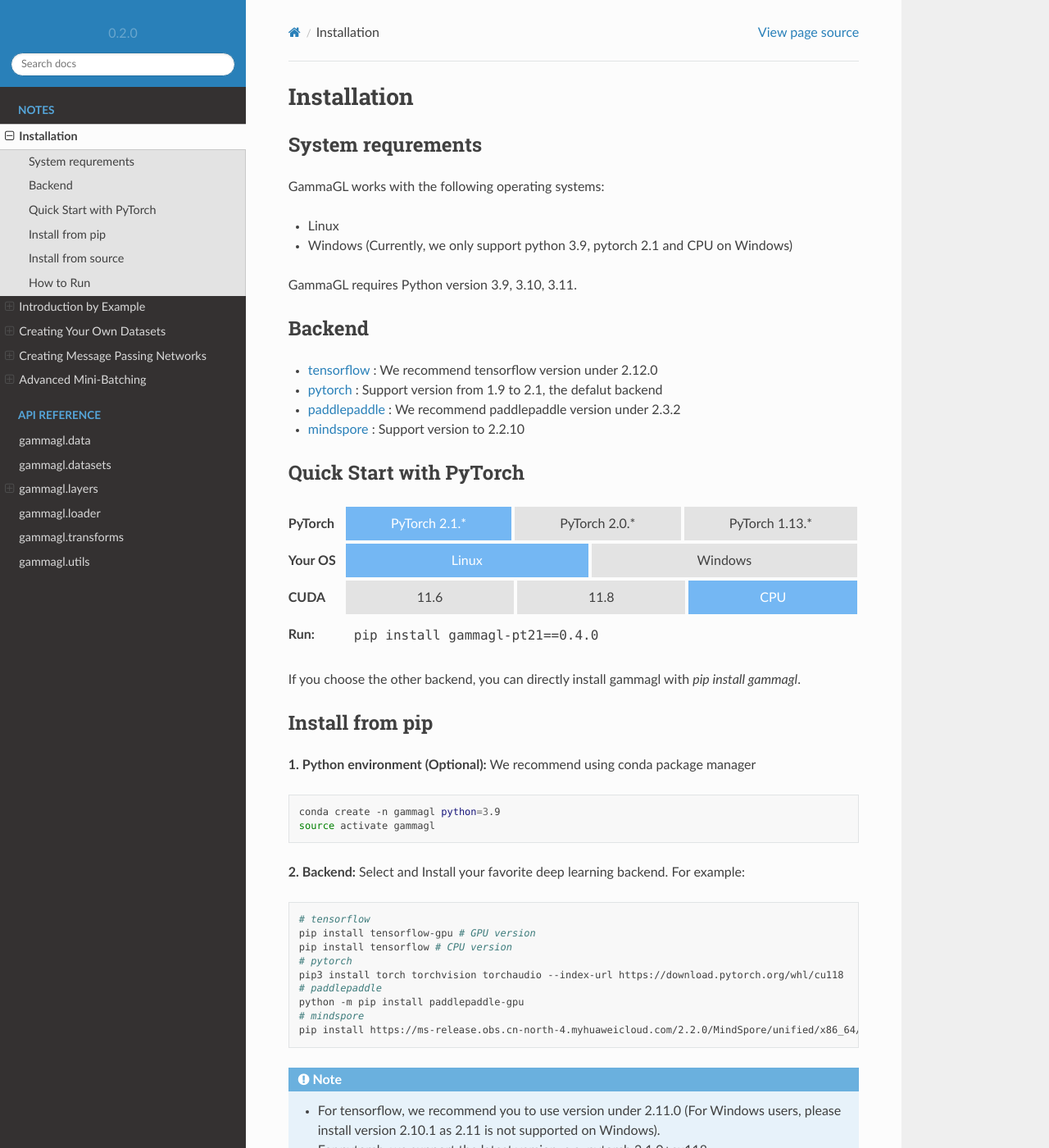
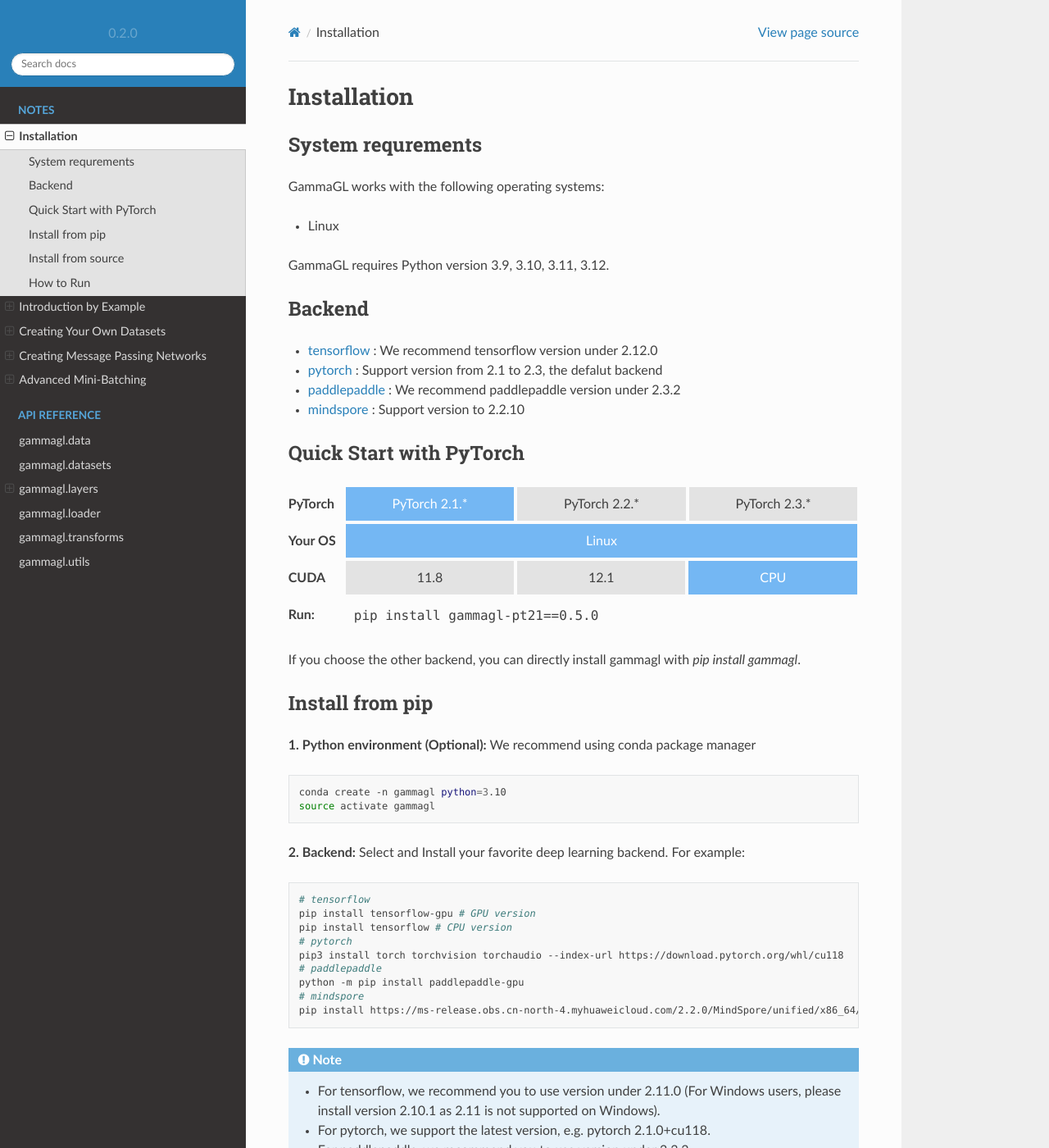
Before and after one commit to BUPT-GAMMA/GammaGL, a Sphinx documentation site: the page built from docs/source/notes/installation.rst, in a window 1280 px wide and 1400 px high. Shown: the whole window at 82% size. Built offline with Sphinx 7.4.7 and the Read the Docs theme 2.0.0, drawn with Linux system fonts in a browser that asks for light colours; some of the changed text lies outside the part shown.

Commit message:
update docs

```diff
--- a/docs/source/notes/installation.rst
+++ b/docs/source/notes/installation.rst
@@ -6,15 +6,14 @@ System requrements
 GammaGL works with the following operating systems:
 
 * Linux
-* Windows (Currently, we only support python 3.9, pytorch 2.1 and CPU on Windows)
 
-GammaGL requires Python version 3.9, 3.10, 3.11.
+GammaGL requires Python version 3.9, 3.10, 3.11, 3.12.
 
 Backend
 -------
 
 - `tensorflow <https://www.tensorflow.org/api_docs/>`_ : We recommend tensorflow version under 2.12.0
-- `pytorch <https://pytorch.org/get-started/locally/>`_ : Support version from 1.9 to 2.1, the defalut backend
+- `pytorch <https://pytorch.org/get-started/locally/>`_ : Support version from 2.1 to 2.3, the defalut backend
 - `paddlepaddle <https://www.paddlepaddle.org.cn/>`_ : We recommend paddlepaddle version under 2.3.2
 - `mindspore <https://www.mindspore.cn/install>`_ : Support version to 2.2.10
 
@@ -33,7 +32,7 @@ Install from pip
 
 .. code:: bash
 
-   conda create -n gammagl python=3.9
+   conda create -n gammagl python=3.10
    source activate gammagl
 
 **2. Backend:** Select and Install your favorite deep learning backend. For example:
@@ -60,7 +59,7 @@ Install from pip
 
 .. code:: bash
 
-    pip install gammagl
+    pip install gammagl-pt23==0.5.0
 
 Install from source
 -------------------
@@ -69,7 +68,7 @@ Install from source
 
 .. code:: bash
 
-   conda create -n gammagl python=3.8
+   conda create -n gammagl python=3.10
    source activate gammagl
 
 **2. Backend:** Select and Install your favorite deep learning backend. For example:
@@ -88,7 +87,7 @@ Install from source
 
 .. note::
    * For tensorflow, we recommend you to use version under 2.11.0 (For Windows users, please install version 2.10.1 as 2.11 is not supported on Windows).
-   * For pytorch, we support the latest version, e.g. pytorch 2.1.0+cu118.
+   * For pytorch, we support the latest version, e.g. pytorch 2.3.0+cu118.
    * For paddlepaddle, we recommend you to use version under 2.3.2.
    * For mindspore, we support the latest version, e.g. mindspore 2.2.0+cu116.
 
--- a/docs/source/notes/quick-start.html
+++ b/docs/source/notes/quick-start.html
@@ -75,18 +75,17 @@
    <script>
       var torchList = [
          ['pt21', 'PyTorch 2.1.*'],
-         ['pt20', 'PyTorch 2.0.*'],
-         ['pt113', 'PyTorch 1.13.*'],
+         ['pt22', 'PyTorch 2.2.*'],
+         ['pt23', 'PyTorch 2.3.*'],
       ];
 
       var osList = [
          ['linux', 'Linux'],
-         ['windows', 'Windows'],
       ];
 
       var cudaList = [
-         ['post116', '11.6'],
          ['post118', '11.8'],
+         ['post121', '12.1'],
          ['cpu', 'CPU'],
       ];
 
@@ -99,28 +98,12 @@
          var os = $("#command").attr("os");
          var cuda = $("#command").attr("cuda");
 
-         if (os == "windows" && torch != "pt21" && cuda != "cpu") {
-         $("#command pre").text('# Currently, we only support PyTorch 2.1.* and CPU on Windows');
-         }
-
-         else if (torch == "pt20" && cuda == "post116") {
-         $("#command pre").text('# PyTorch 2.0.* binaries do not support CUDA 11.6');
-         }
-
-         else if (torch == "pt21" && cuda == "post116") {
-         $("#command pre").text('# PyTorch 2.1.* binaries do not support CUDA 11.6');
-         }
-
-         else if (torch == "pt113" && cuda == "post118") {
-         $("#command pre").text('# PyTorch 1.13.* binaries do not support CUDA 11.8');
-         }
-
-         else if (cuda == "cpu") {
-            $("#command pre").text(`pip install gammagl-${$("#command").attr("torch")}==0.4.0`);
+         if (cuda == "cpu") {
+            $("#command pre").text(`pip install gammagl-${$("#command").attr("torch")}==0.5.0`);
          }
 
          else {
-         $("#command pre").text(`pip install gammagl-${$("#command").attr("torch")}==0.4.0.${$("#command").attr("cuda")}`);
+         $("#command pre").text(`pip install gammagl-${$("#command").attr("torch")}==0.5.0.${$("#command").attr("cuda")}`);
          }
       }
 
```
Also changed, not shown: other parts of docs/source/notes/installation.rst (+1 -1 lines).
